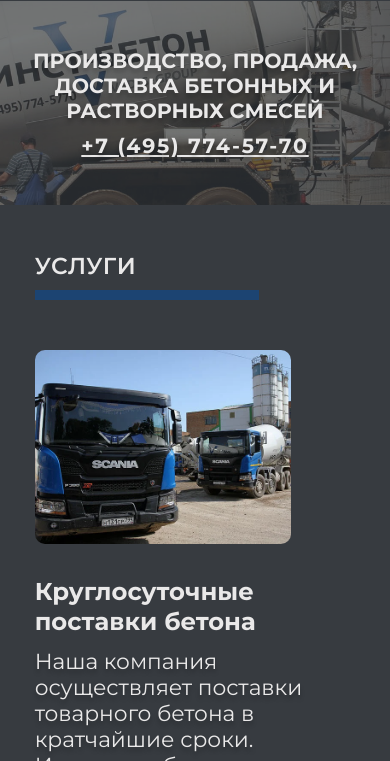
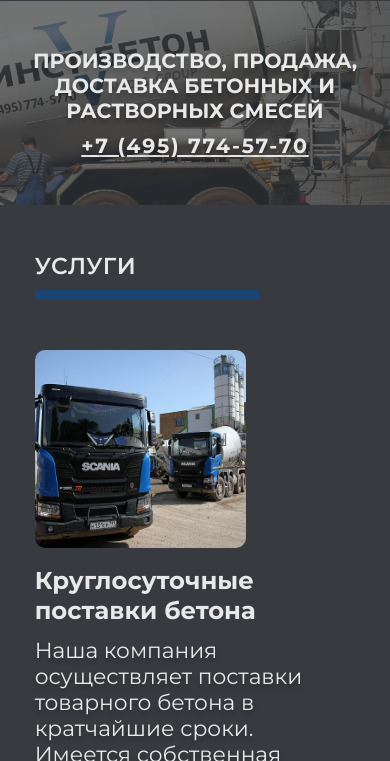
Before and after one commit to D00dlezZz/Vinst-Beton, a website: page dist/index.html in a window 390 px wide. Shown: the part 83-844 px from the top of the page. Drawn offline with Linux system fonts and the light colour scheme.

Commit message:
check items

```diff
--- a/dist/style.css
+++ b/dist/style.css
@@ -835,15 +835,11 @@ footer {
     width: 70%;
   }
 
-  .services__items {
-    margin: 0 auto;
-  }
-
   .services__item {
     display: block;
     font-size: 3.5em;
     width: 100%;
-    height: 4.5em;
+    height: 4em;
     padding-right: 0;
     padding-left: 0;
   }
@@ -860,11 +856,12 @@ footer {
         -ms-flex-pack: center;
             justify-content: center;
     padding: 0;
+    margin-top: 10px;
   }
 
-  .item__img img {
-    width: 80%;
-    height: 20%;
+  .item__img {
+    height: 1.6em;
+    margin: 0 auto;
   }
 
   .about__text {
@@ -900,9 +897,6 @@ footer {
     padding-bottom: 2em;
   }
 
-  .about {
-    padding-top: 2.5em;
-  }
 
   .production__container {
     display: -webkit-box;
```
Also changed, not shown: dist/index.html (+1 -3 lines).
